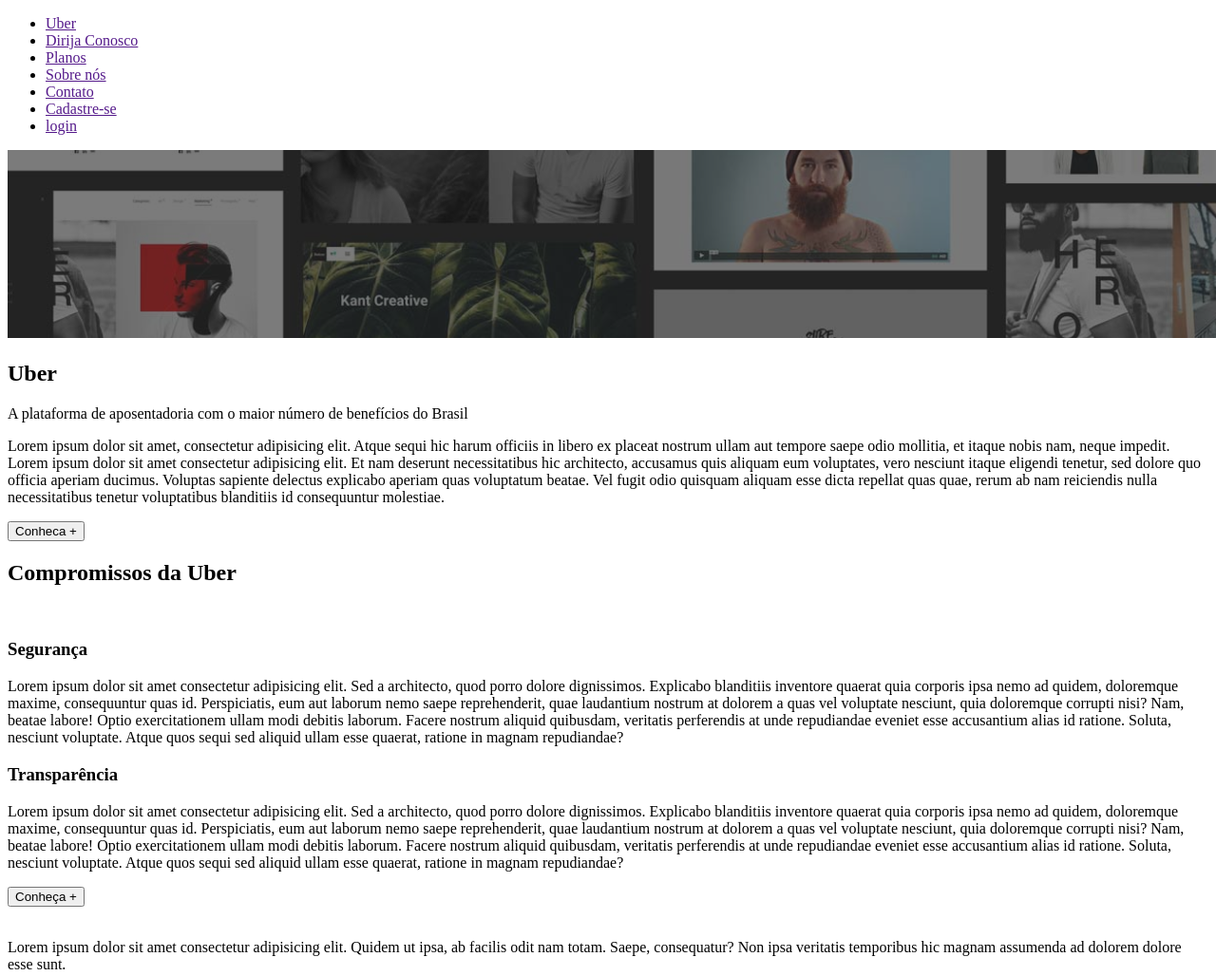
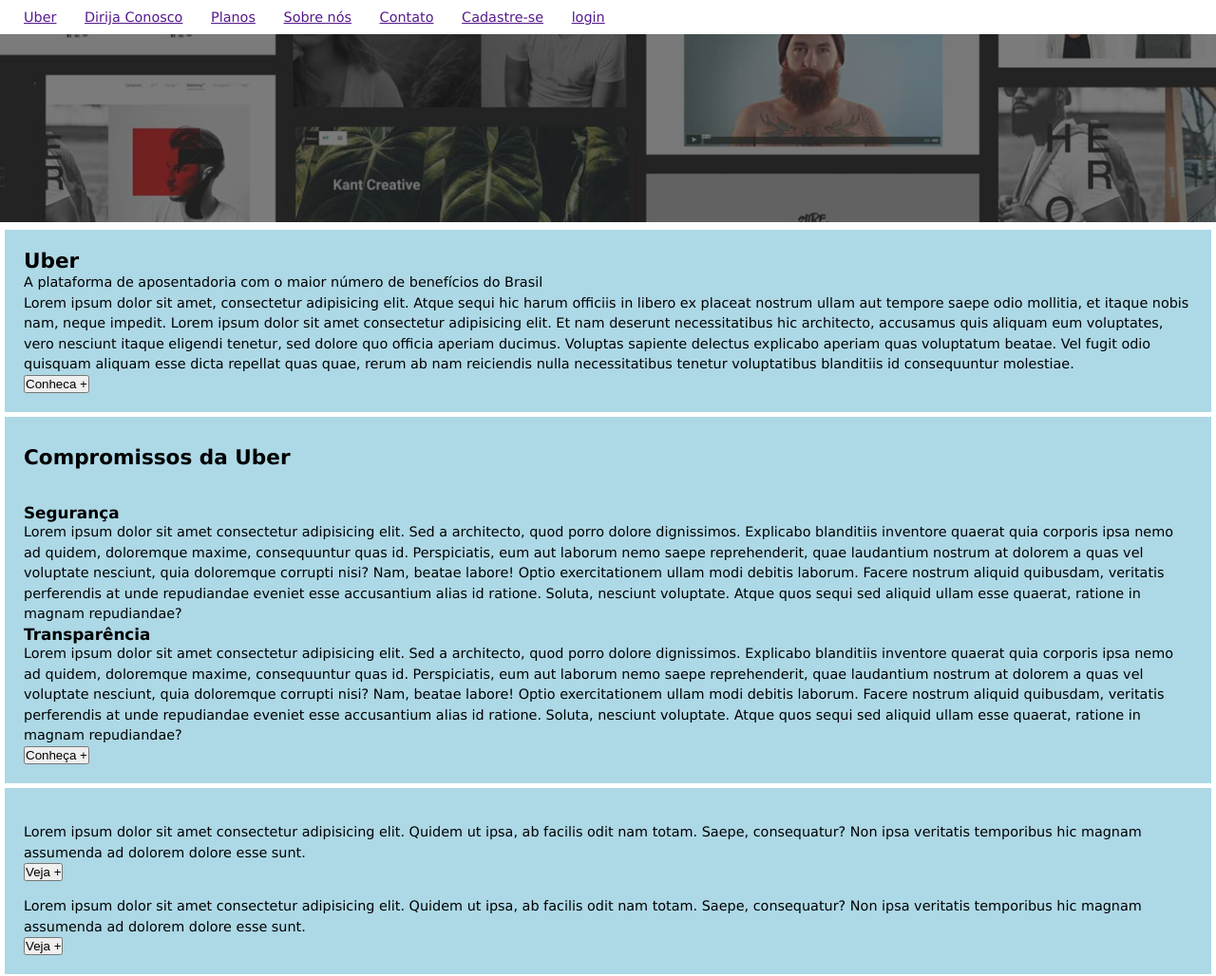
Before and after one commit to VictorHugoSDev/Projeto_Web_Estastico, a plain HTML site: page Exercicios/Lista 17/index.html in a window 1280 px wide. Shown: the top 1028 px of the page at 95% size. Drawn offline with Linux system fonts and the light colour scheme; files that its build step writes are made by us from their sources; files whose address does not match are found by name.

Commit message:
Update index.html

```diff
--- a/Exercicios/Lista 17/index.html
+++ b/Exercicios/Lista 17/index.html
@@ -4,7 +4,7 @@
     <meta charset="UTF-8">
     <meta name="viewport" content="width=device-width, initial-scale=1.0">
     <title>Layout de página web: HTML e CSS</title>
-    <link rel="stylesheet" href="estilos/estilos.css">
+    <link rel="stylesheet" href="css/style.css">
 </head>
 <body>
     <header>
```
